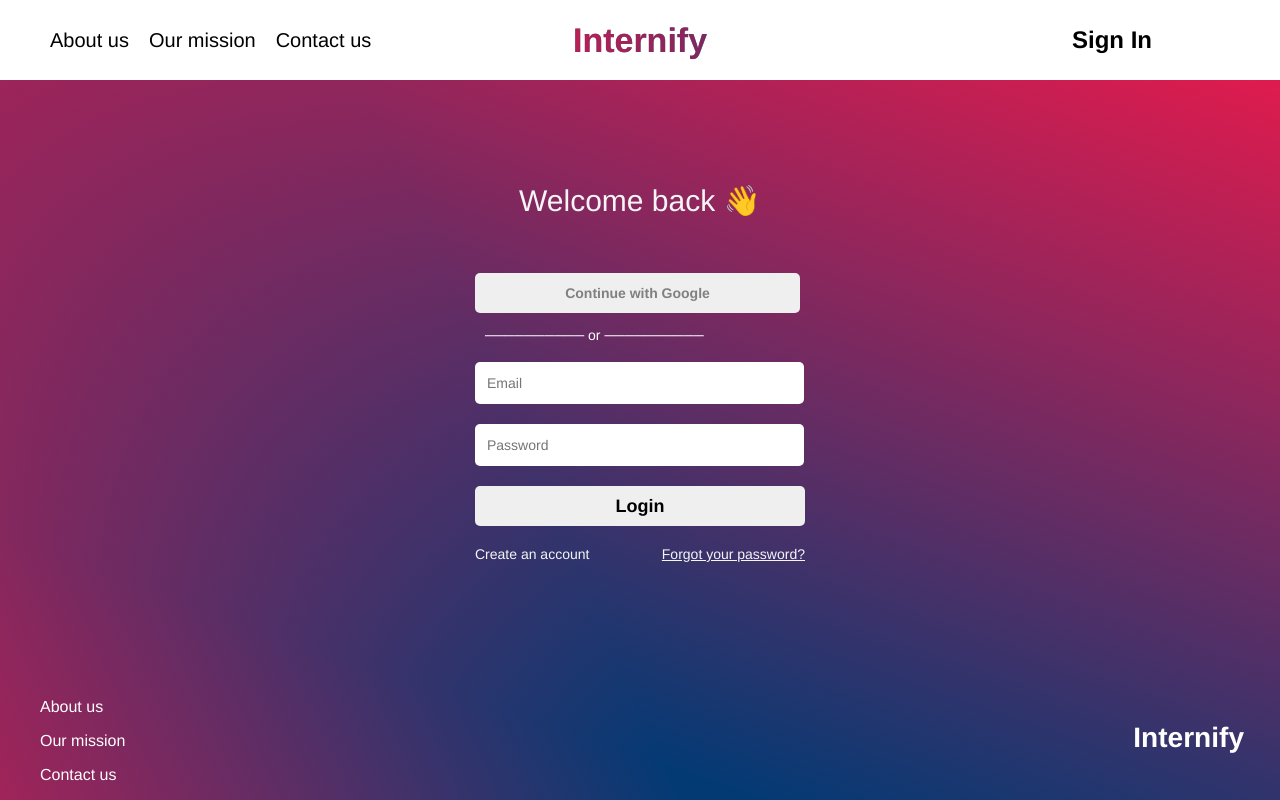
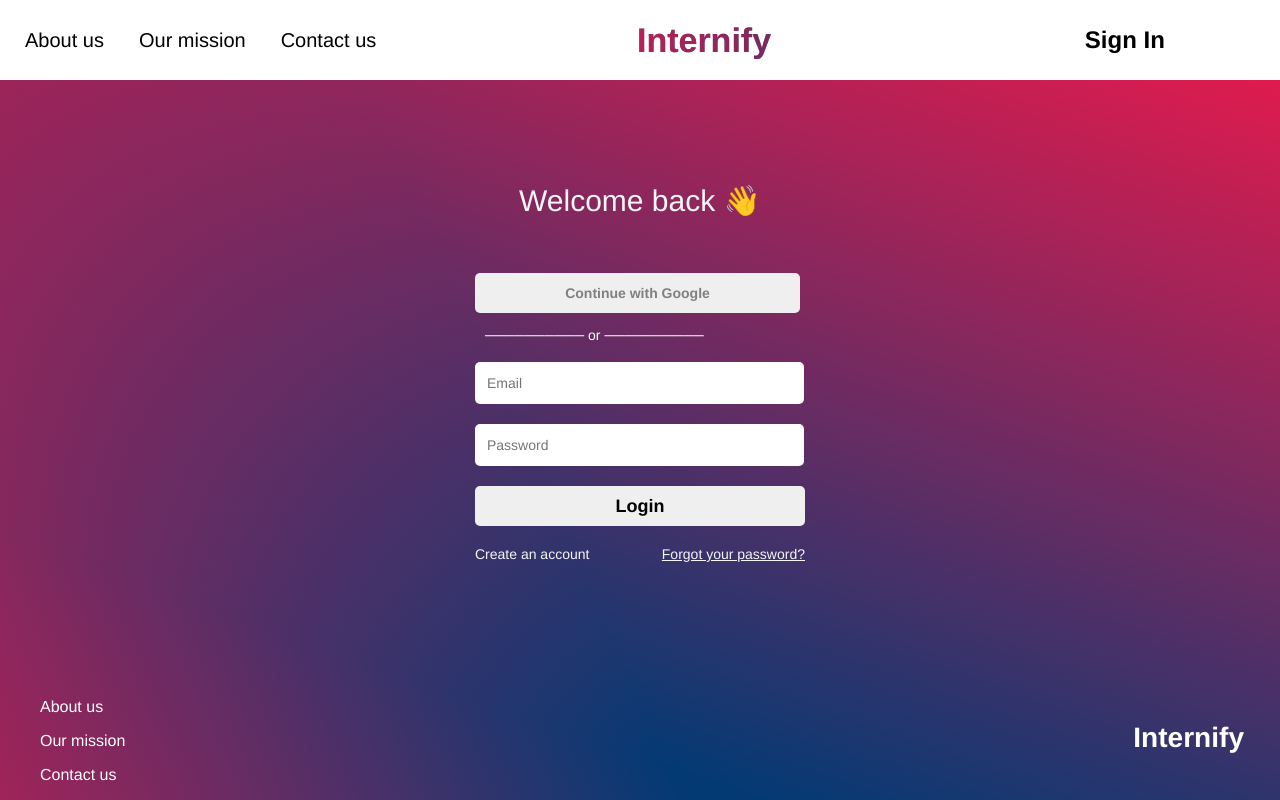
Before and after one commit to ReneReid/Internify, a React (Create React App) app in the folder internify/: page / in a window 1280 px wide. Built offline with nearby package versions, Linux system fonts and the light colour scheme.

Commit message:
updated css for navbar links

```diff
--- a/internify/src/old-components/organisms/NavbarMain.js
+++ b/internify/src/old-components/organisms/NavbarMain.js
@@ -7,17 +7,17 @@ const NavBar_Main = () => {
       <div className="navbar_home_guest_left">
         <ul className="home_guest_list">
           <li className="navbar_main_item">
-            <a href="thing1" className="navbar_main_link1">
+            <a href="thing1" className="navbar_main_link">
               About us
             </a>
           </li>
           <li className="navbar_main_item">
-            <a href="thing2" className="navbar_main_link2">
+            <a href="thing2" className="navbar_main_link">
               Our mission
             </a>
           </li>
           <li className="navbar_main_item">
-            <a href="thing3" className="navbar_main_link3">
+            <a href="thing3" className="navbar_main_link">
               Contact us
             </a>
           </li>
--- a/internify/src/old-components/organisms/styles/NavBarMain.css
+++ b/internify/src/old-components/organisms/styles/NavBarMain.css
@@ -7,25 +7,36 @@
 }
 
 .navbar_home_guest_left {
-  flex: 1;
+  flex: 40%;
+}
+
+.home_guest_list {
+  list-style-type: none;
+  margin: 0;
+  padding: 0;
   overflow: auto;
 }
 
-.home_guest_list li {
-  list-style-type: none;
-  display: inline-block;
+.navbar_main_item {
+  float: left;
+}
+
+.navbar_main_item {
+  display: block;
+  text-align: center;
   padding: 10px 10px;
+  padding-left: 25px;
   font-size: 20px;
   font-family: Helvetica;
 }
 
-.navbar_home_guest_left a {
+.navbar_main_link {
   text-decoration: none;
   color: black;
 }
 
 .navbar_home_guest_centre {
-  flex: 1;
+  flex: 30%;
   margin-left: 0px;
   font-family: Helvetica;
   font-size: 34px;
@@ -45,7 +56,7 @@
 }
 
 .navbar_home_guest_right {
-  flex: 1;
+  flex: 30%;
   font-size: 20px;
   text-align: right;
 }
```
